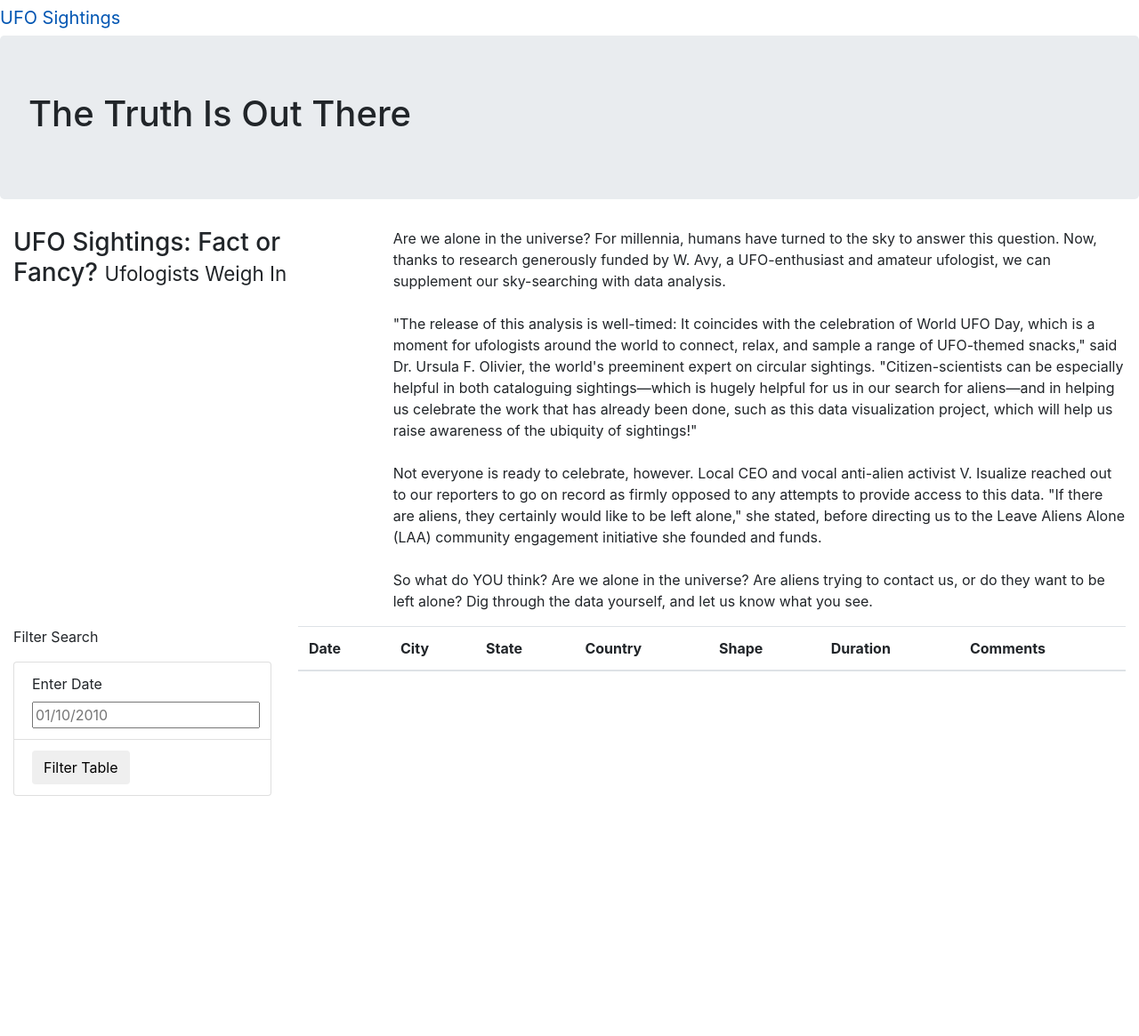
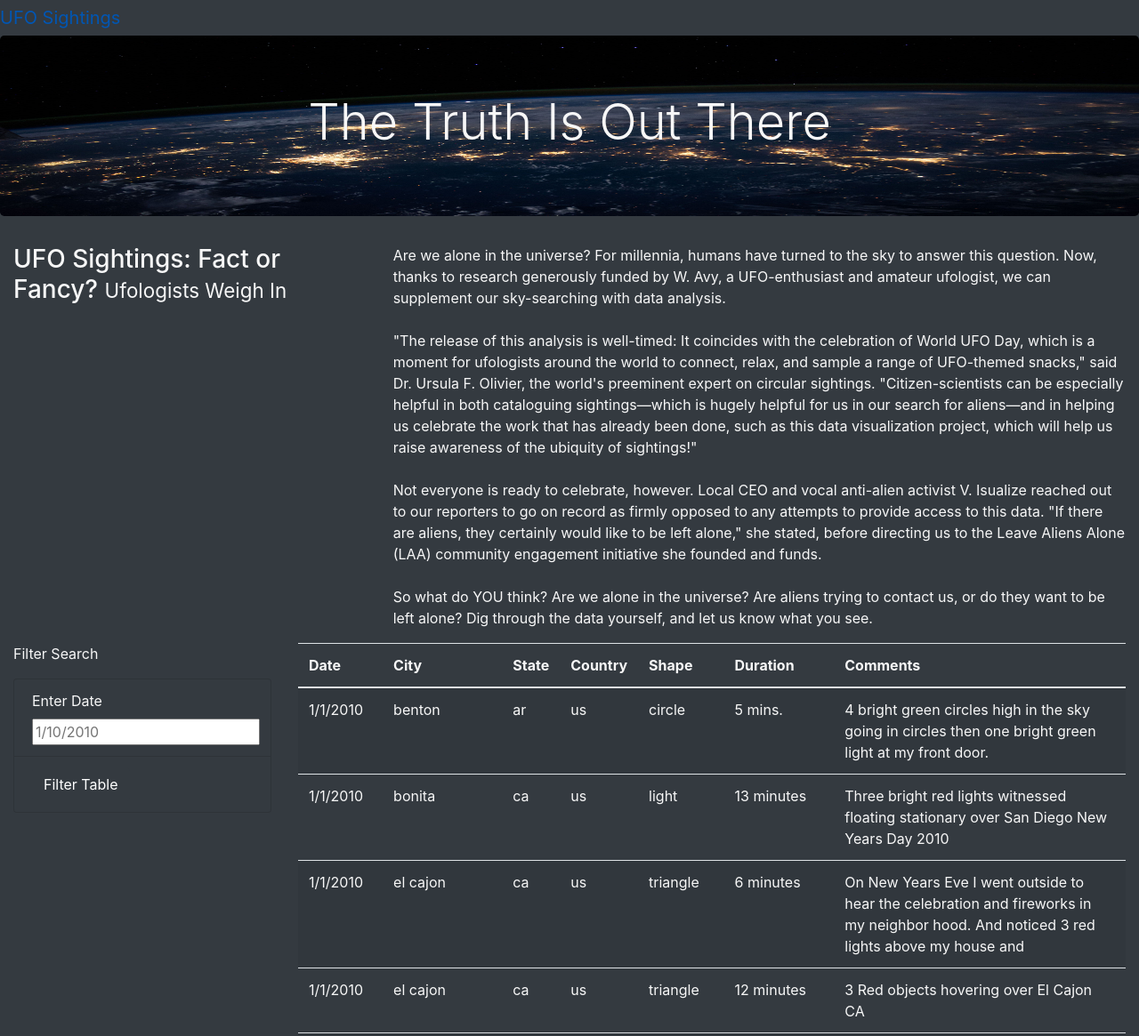
Before and after one commit to rykiprince/UFOs, a plain HTML site: page index.html in a window 1280 px wide. Shown: the top 1165 px of the page at 89% size. Before the commit the page ends 895 px from the top, so only its background shows below. Drawn offline with nearby package versions, Linux system fonts and the light colour scheme.

Commit message:
complete the style for the webpage.

```diff
--- a/index.html
+++ b/index.html
@@ -13,13 +13,13 @@
     />
     <link rel="stylesheet" href="static/css/style.css">
  </head>
- <body>
+ <body class="bg-dark">
     <div class="wrapper">
-        <nav cass="navbar navbar-expand-lg">
+        <nav cass="navbar navbar-dark bg-dark navbar-expand-lg">
             <a class="navbar-brand" href="index.html">UFO Sightings</a>
         </nav>
         <div class="jumbotron">
-            <h1>The Truth Is Out There</h1>
+            <h1 class="display-4">The Truth Is Out There</h1>
         </div>
         <div class="container-fluid">
             <div class="row">
@@ -36,15 +36,17 @@
         <div class="container-fluid">
             <div class="row">
                 <div class="col-md-3">
-                    <form>
+                    <form class="bg-dark">
                         <p>Filter Search</p>
-                         <ul class="list-group">
-                            <li class="list-group-item">
+                         <ul class="list-group bg-dark">
+                            <li class="list-group-item bg-dark">
                                 <label for="date">Enter Date</label>
-                                <input type="text" placeholder="01/10/2010" id="datetime"/>
+                                <input type="text" placeholder="1/10/2010" id="datetime"/>
                             </li>
-                            <li class="list-group-item">
-                                <button id="filter-btn" type="button" class="btn btn-default">Filter Table</button>
+                            <li class="list-group-item bg-dark">
+                                <button id="filter-btn" type="button" class="btn btn-dark">
+                                    Filter Table
+                                </button>
                             </li>
                         </ul>
                     </form>
@@ -68,5 +70,8 @@
             </div>
         </div>
     </div>
+    <script src="https://cdnjs.cloudflare.com/ajax/libs/d3/4.11.0/d3.js"></script>
+    <script src="static/js/data.js"></script>
+    <script src="static/js/app.js"></script>
  </body>
  </html>
--- a/static/css/style.css
+++ b/static/css/style.css
@@ -0,0 +1,10 @@
+body {
+
+    color: #f7f7f7;
+}
+
+.jumbotron {
+    background-image: url("../images/nasa.jpg");
+    background-size: 100% 100%;
+    text-align: center;
+}
```
Also changed, not shown: static/images/nasa.jpg (added), 2 other files.
